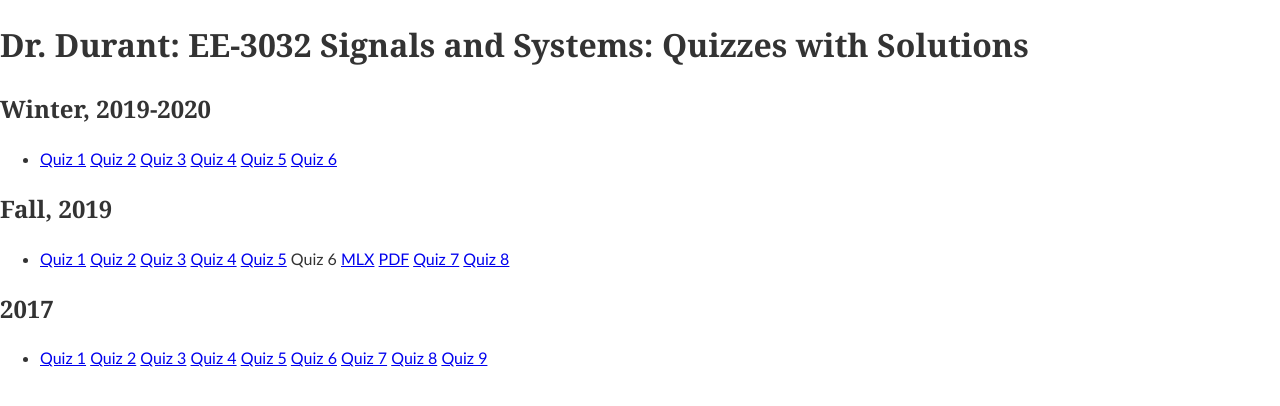
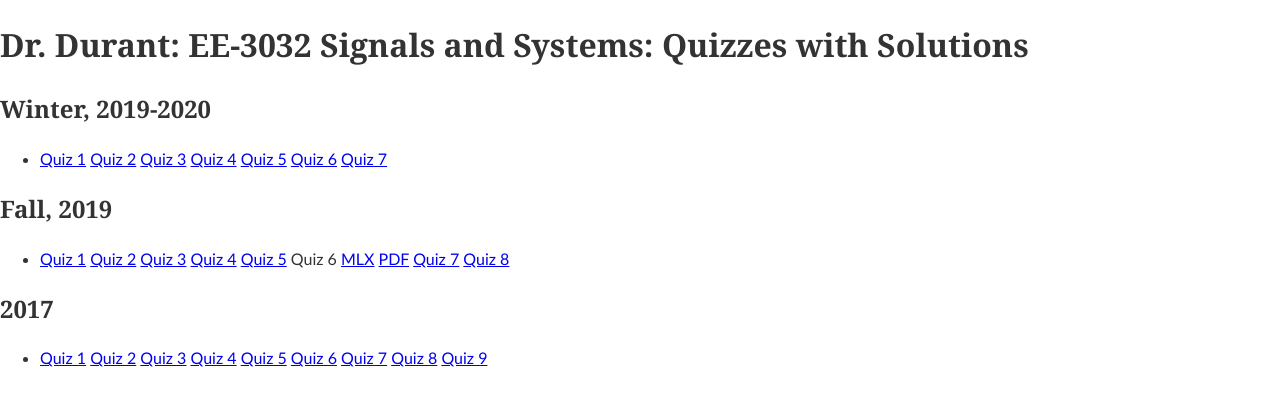
Before and after one commit to edurant/edurant.github.io, a Jekyll site: the page built from courses/ee3032/quiz/index.md, in a window 1280 px wide. Shown: the top 406 px of the page. Built offline with Jekyll 4.4.1, drawn with Linux system fonts in a browser that asks for light colours.

Commit message:
ee3032 q07 sol

```diff
--- a/courses/ee3032/quiz/index.md
+++ b/courses/ee3032/quiz/index.md
@@ -9,6 +9,7 @@ title: "Dr. Durant: EE-3032 Signals and Systems: Quizzes with Solutions"
 [Quiz 4](q04-w1920-ans.pdf)
 [Quiz 5](q05-w1920-ans.pdf)
 [Quiz 6](q06-w1920-ans.pdf)
+[Quiz 7](q07-w1920-ans.pdf)
 
 # Fall, 2019
 * [Quiz 1](q01-f19-ans.pdf)
```
Also changed, not shown: 1 other file.
